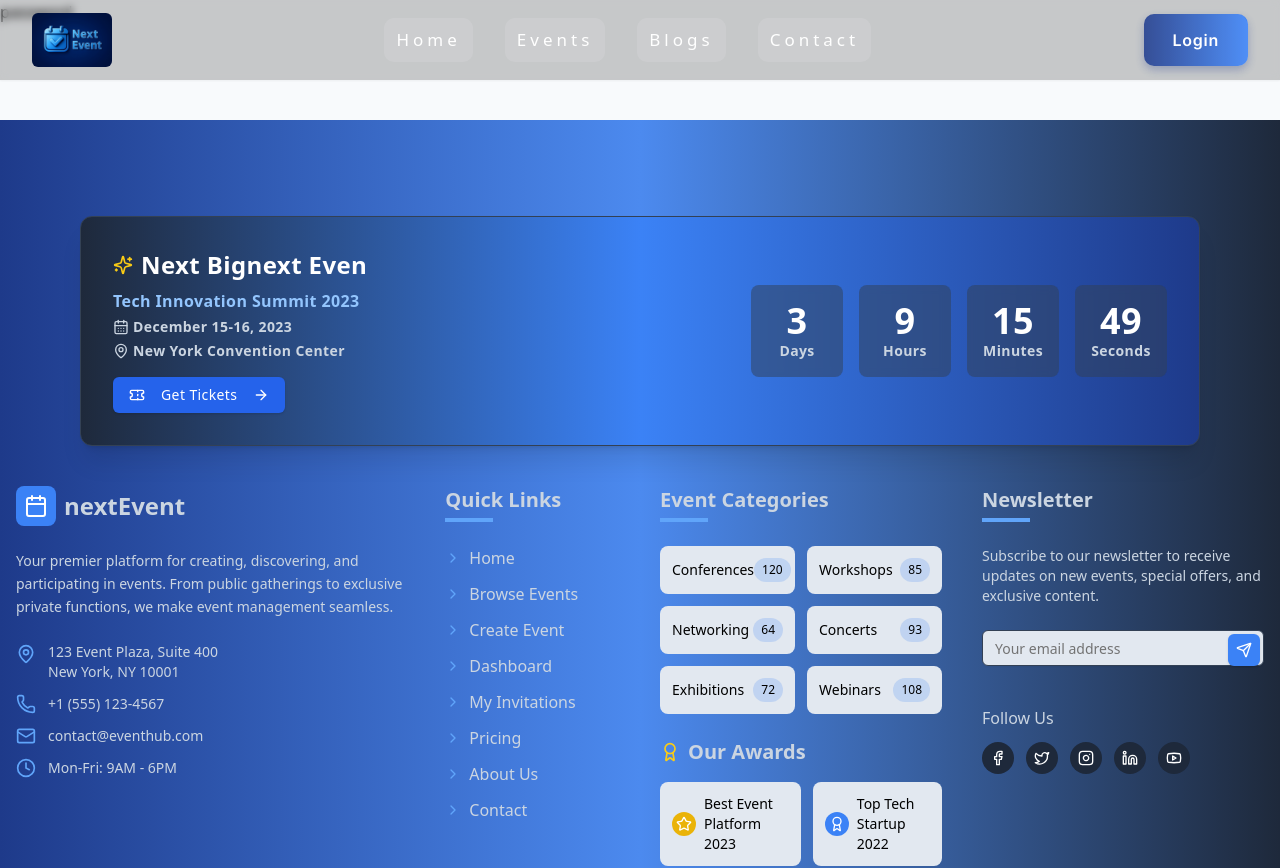
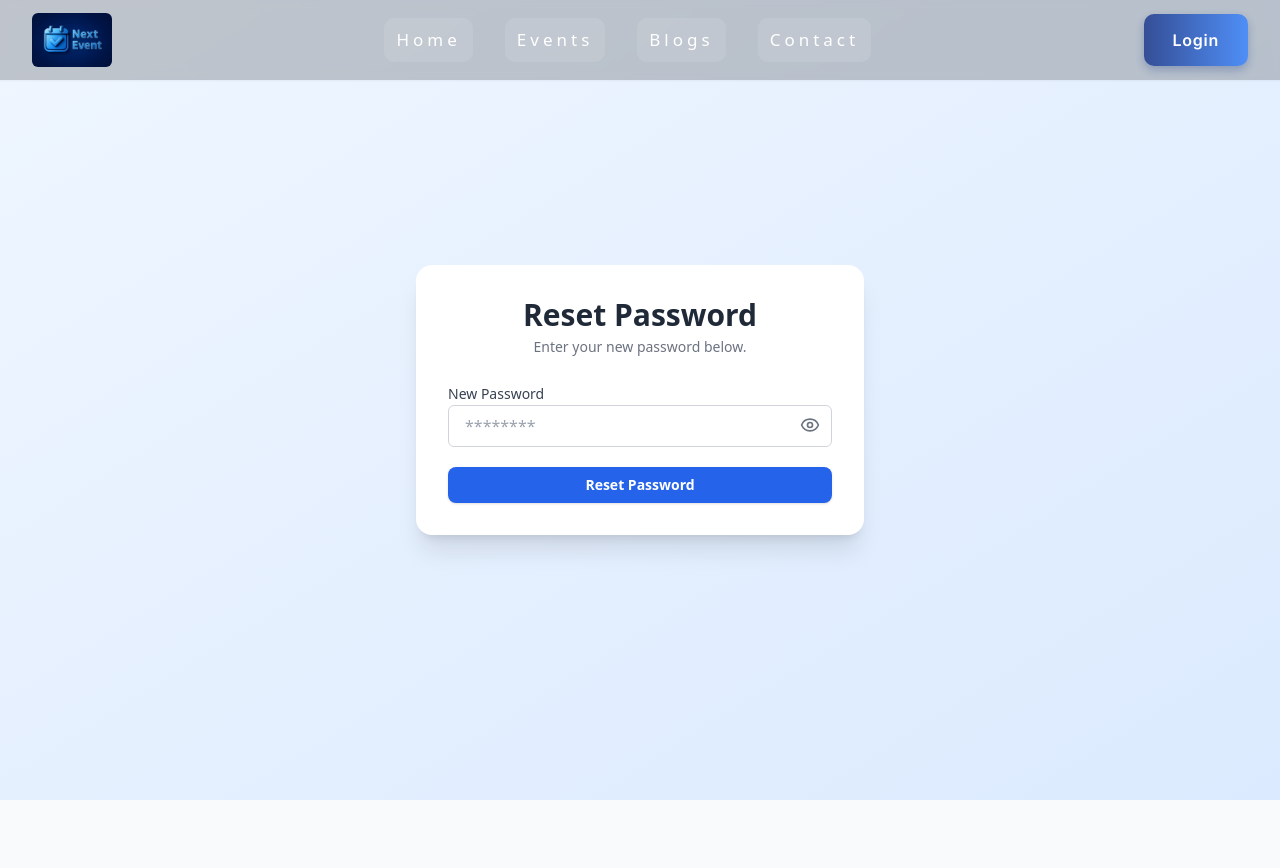
Before and after one commit to sumon-ray/Next-Event-Client, a Next.js app: page /reset-password in a window 1280 px wide. Shown: the top 868 px of the page. Built offline with nearby package versions, Linux system fonts and the light colour scheme.

Commit message:
update change password

```diff
--- /dev/null
+++ b/src/app/(commonLayout)/change-password/page.tsx
@@ -0,0 +1,102 @@
+"use client";
+
+import { getAccessToken } from "@/app/utils/auth";
+import { Button } from "@/components/ui/button";
+import { Input } from "@/components/ui/input";
+import { changePassword } from "@/services/AuthService";
+import { useState } from "react";
+import { useForm } from "react-hook-form";
+
+interface FormData {
+  oldPassword: string;
+  newPassword: string;
+}
+
+export default function ChangePasswordForm() {
+  const {
+    register,
+    handleSubmit,
+    formState: { errors },
+    reset,
+  } = useForm<FormData>();
+
+  const [message, setMessage] = useState("");
+
+  const onSubmit = async (data: FormData) => {
+    try {
+      const token = getAccessToken();
+      if (!token) {
+        setMessage("User is not authenticated.");
+        return;
+      }
+
+      await changePassword(data, token);
+      setMessage("✅ Password changed successfully!");
+      reset();
+    } catch (err) {
+      setMessage(err.message || "❌ Something went wrong!");
+    }
+  };
+
+  return (
+    <div className="flex items-center justify-center min-h-screen bg-gray-100">
+      <form
+        onSubmit={handleSubmit(onSubmit)}
+        className="space-y-6 max-w-md w-full p-6 bg-white rounded-lg shadow-lg"
+      >
+        <h2 className="text-2xl font-semibold text-center text-gray-800">
+          Change Your Password
+        </h2>
+
+        <div className="space-y-4">
+          <div>
+            <Input
+              type="password"
+              placeholder="Old Password"
+              className={`w-full p-3 rounded-md border ${
+                errors.oldPassword ? "border-red-500" : "border-gray-300"
+              } focus:outline-none focus:ring-2 focus:ring-blue-500`}
+              {...register("oldPassword", {
+                required: "Old password is required",
+              })}
+            />
+            {errors.oldPassword && (
+              <p className="text-red-500 text-sm mt-1">
+                {errors.oldPassword.message}
+              </p>
+            )}
+          </div>
+
+          <div>
+            <Input
+              type="password"
+              placeholder="New Password"
+              className={`w-full p-3 rounded-md border ${
+                errors.newPassword ? "border-red-500" : "border-gray-300"
+              } focus:outline-none focus:ring-2 focus:ring-blue-500`}
+              {...register("newPassword", {
+                required: "New password is required",
+              })}
+            />
+            {errors.newPassword && (
+              <p className="text-red-500 text-sm mt-1">
+                {errors.newPassword.message}
+              </p>
+            )}
+          </div>
+        </div>
+
+        <Button
+          type="submit"
+          className="w-full py-3 text-white bg-blue-500 rounded-md hover:bg-blue-600 focus:outline-none focus:ring-2 focus:ring-blue-500"
+        >
+          Change Password
+        </Button>
+
+        {message && (
+          <p className="text-center text-sm mt-4 text-green-600">{message}</p>
+        )}
+      </form>
+    </div>
+  );
+}
--- a/src/app/(commonLayout)/reset-password/page.tsx
+++ b/src/app/(commonLayout)/reset-password/page.tsx
@@ -1,11 +1,107 @@
-import React from 'react';
+"use client";
 
-const resetPassword = () => {
-    return (
-        <div>
-            password
+import { resetPasswordSchema, ResetPasswordType } from "@/app/types";
+import { Button } from "@/components/ui/button";
+import { ResetPassword } from "@/services/AuthService";
+import { zodResolver } from "@hookform/resolvers/zod";
+import { useSearchParams } from "next/navigation";
+import { useState } from "react";
+import { useForm } from "react-hook-form";
+import { toast } from "sonner";
+import { Eye, EyeOff } from "lucide-react";
+import Link from "next/link";
+
+export default function ResetPasswordPage() {
+  const params = useSearchParams();
+  const userId = params.get("userId");
+  const token = params.get("token");
+  const [success, setSuccess] = useState(false);
+  const [showPassword, setShowPassword] = useState(false);
+
+  const {
+    register,
+    handleSubmit,
+    formState: { errors, isSubmitting },
+  } = useForm<ResetPasswordType>({
+    resolver: zodResolver(resetPasswordSchema),
+  });
+
+  const onSubmit = async (data: ResetPasswordType) => {
+    try {
+      if (!userId || !token) {
+        toast.error("Invalid or expired reset link.");
+        return;
+      }
+
+      await ResetPassword({ ...data, userId, token });
+      setSuccess(true);
+      toast.success("Your password has been updated!");
+    } catch (err) {
+      toast.error(err.message || "Failed to reset password");
+    }
+  };
+
+  return (
+    <div className="min-h-screen flex items-center justify-center bg-gradient-to-br from-blue-50 to-blue-100 px-4">
+      <div className="max-w-md w-full bg-white shadow-xl rounded-2xl p-8 space-y-6 transition-all">
+        <div className="text-center">
+          <h2 className="text-3xl font-bold text-gray-800">Reset Password</h2>
+          <p className="text-gray-500 text-sm mt-1">
+            {success
+              ? "Your password has been reset successfully."
+              : "Enter your new password below."}
+          </p>
         </div>
-    );
-};
 
-export default resetPassword;
+        {success ? (
+          <div className="text-center space-y-4">
+            <Link href="/login">
+              <Button className="w-full bg-blue-600 hover:bg-blue-700 text-white font-semibold py-2 rounded-lg transition">
+                Go to Login
+              </Button>
+            </Link>
+          </div>
+        ) : (
+          <form onSubmit={handleSubmit(onSubmit)} className="space-y-5">
+            <div className="relative">
+              <label className="text-sm font-medium text-gray-700 mb-1">
+                New Password
+              </label>
+              <div className="relative">
+                <input
+                  type={showPassword ? "text" : "password"}
+                  placeholder="********"
+                  {...register("newPassword")}
+                  className={`w-full px-4 py-2 pr-10 border rounded-md focus:outline-none focus:ring-2 ${
+                    errors.newPassword
+                      ? "border-red-500 focus:ring-red-200"
+                      : "border-gray-300 focus:ring-blue-200"
+                  }`}
+                />
+                <span
+                  className="absolute top-2.5 right-3 text-gray-500 cursor-pointer"
+                  onClick={() => setShowPassword(!showPassword)}
+                >
+                  {showPassword ? <EyeOff size={20} /> : <Eye size={20} />}
+                </span>
+              </div>
+              {errors.newPassword && (
+                <p className="text-sm text-red-500 mt-1">
+                  {errors.newPassword.message}
+                </p>
+              )}
+            </div>
+
+            <Button
+              type="submit"
+              disabled={isSubmitting}
+              className="w-full bg-blue-600 hover:bg-blue-700 text-white font-semibold py-2 rounded-lg transition"
+            >
+              {isSubmitting ? "Resetting..." : "Reset Password"}
+            </Button>
+          </form>
+        )}
+      </div>
+    </div>
+  );
+}
--- a/src/app/types/index.ts
+++ b/src/app/types/index.ts
@@ -1,2 +1,3 @@
 export * from "./user"
 export * from "./forgetPassword"
+export * from "./resetPassword"
--- /dev/null
+++ b/src/app/types/resetPassword.ts
@@ -0,0 +1,16 @@
+import { z } from "zod";
+
+export const resetPasswordSchema = z.object({
+  newPassword: z
+    .string()
+    .min(6, { message: "Password must be at least 6 characters" }),
+});
+
+export type ResetPasswordType = z.infer<typeof resetPasswordSchema>;
+
+
+export type ResetPasswordPayload = {
+    userId: string;
+    token: string;
+    newPassword: string;
+  };
--- /dev/null
+++ b/src/app/utils/auth.ts
@@ -0,0 +1,6 @@
+export const getAccessToken = (): string | null => {
+  if (typeof window !== "undefined") {
+    return localStorage.getItem("accessToken");
+  }
+  return null;
+};
--- a/src/components/shared/Footer.tsx
+++ b/src/components/shared/Footer.tsx
@@ -3,10 +3,10 @@
 import { Button } from "@/components/ui/button";
 import { Input } from "@/components/ui/input";
 import {
-  ArrowRight,
+  // ArrowRight,
   Award,
   Calendar,
-  CalendarDays,
+  // CalendarDays,
   ChevronRight,
   Clock,
   Facebook,
@@ -16,19 +16,19 @@ import {
   MapPin,
   Phone,
   Send,
-  Sparkles,
+  // Sparkles,
   Star,
-  Ticket,
+  // Ticket,
   Twitter,
   Youtube,
 } from "lucide-react";
-import dynamic from "next/dynamic";
+// import dynamic from "next/dynamic";
 import Link from "next/link";
 import type React from "react";
 import { useState } from "react";
-const CountdownTimer = dynamic(() => import("../footer/CountdownTimer"), {
-  ssr: false,
-});
+// const CountdownTimer = dynamic(() => import("../footer/CountdownTimer"), {
+//   ssr: false,
+// });
 export default function Footer() {
   const [email, setEmail] = useState("");
 
@@ -50,13 +50,13 @@ export default function Footer() {
   return (
     <footer className="pt-2 md:pt-0 md:mt-24 bg-gradient-to-r from-[#1E3A8A] via-[#4c8aef] to-[#1E293B] relative  dark:text-white">
       {/* Next big event countdown */}
-      <div className="relative z-10 mx-auto mt-10 px-4 max-w-6xl md:translate-y-24">
+      {/* <div className="relative z-10 mx-auto mt-10 px-4 max-w-6xl md:translate-y-24">
         <div className="font-bold tracking-wide text-transparent  drop-shadow-sm bg-gradient-to-l from-[#1E3A8A] via-[#3B82F6] to-[#1E293B]  rounded-xl border border-slate-700 shadow-xl p-6 md:p-8">
           <div className="flex flex-col md:flex-row items-center justify-between">
             <div className="mb-6 md:mb-0 md:mr-6">
               <h3 className="text-xl md:text-2xl font-bold text-white flex items-center">
                 <Sparkles className="h-5 w-5 mr-2 text-yellow-400" />
-                Next Bignext Even{" "}
+                Next Bignext Even
               </h3>
               <p className="text-blue-300 mt-2">Tech Innovation Summit 2023</p>
               <div className="flex items-center mt-1 text-sm text-slate-300">
@@ -73,10 +73,10 @@ export default function Footer() {
                 <ArrowRight className="h-4 w-4 ml-2" />
               </Button>
             </div>
-            <CountdownTimer />
-          </div>
+            {/* <CountdownTimer /> */}
+          {/* </div>
         </div>
-      </div>
+      </div>  */}
 
       <div className=" container mx-auto items-center px-4 pt-14 pb-2  bt-4  ">
         {/* Main footer content */}
--- a/src/components/shared/Navbar.tsx
+++ b/src/components/shared/Navbar.tsx
@@ -1,9 +1,9 @@
 "use client";
 
+import { LogOut, Menu, X } from "lucide-react";
+import Image from "next/image";
+import Link from "next/link";
 import { useState } from "react";
-import { Menu, X, LogOut } from "lucide-react";
-import Link from "next/link";
-import Image from "next/image";
 import { toast } from "sonner";
 
 import { Avatar, AvatarFallback, AvatarImage } from "@/components/ui/avatar";
@@ -17,12 +17,10 @@ import {
   DropdownMenuTrigger,
 } from "@/components/ui/dropdown-menu";
 
-import { useUser } from "@/context/UserContext";;
+import { logOut, useUser } from "@/context/UserContext";
 import img from "../../../public/favicon.png";
+import "../../styles/styles.css";
 import NextButton from "./NextButton";
-import "../../styles/styles.css";
-import { logOut } from "@/services/AuthService";
-
 const navLinks = [
   { label: "Home", href: "/" },
   { label: "Events", href: "/events" },
@@ -31,7 +29,7 @@ const navLinks = [
 ];
 
 export default function Navbar() {
-  const { user, setIsLoading } = useUser();
+  const { user,} = useUser();
   const [mobileMenuOpen, setMobileMenuOpen] = useState(false);
 
   const handleLogOut = () => {
@@ -44,7 +42,6 @@ export default function Navbar() {
   return (
     <header className="fixed top-0 left-0 z-50 w-full shadow-sm backdrop-blur-sm bg-black/20">
       <div className="container flex items-center justify-between h-20 px-4 mx-auto md:px-8">
-
         <Link href="/" className="flex items-center">
           <Image
             src={img}
@@ -55,7 +52,6 @@ export default function Navbar() {
           />
         </Link>
 
-
         <ul className="hidden gap-8 text-sm font-medium md:flex">
           {navLinks.map((link) => (
             <li key={link.href}>
@@ -65,7 +61,6 @@ export default function Navbar() {
             </li>
           ))}
         </ul>
-
 
         <nav className="flex items-center gap-2">
           {user ? (
@@ -99,16 +94,18 @@ export default function Navbar() {
             </Link>
           )}
 
-
           <button
             onClick={() => setMobileMenuOpen(!mobileMenuOpen)}
             className="inline-flex items-center justify-center p-2 ml-2 md:hidden"
           >
-            {mobileMenuOpen ? <X className="w-6 h-6" /> : <Menu className="w-6 h-6" />}
+            {mobileMenuOpen ? (
+              <X className="w-6 h-6" />
+            ) : (
+              <Menu className="w-6 h-6" />
+            )}
           </button>
         </nav>
       </div>
-
 
       {mobileMenuOpen && (
         <div className="absolute w-full px-4 py-4 transition-all md:hidden bg-black/80 backdrop-blur-md">
```
Also changed, not shown: src/services/AuthService/index.ts (+68 -7 lines), 1 other file (tests, documents, lock files or other folders).
